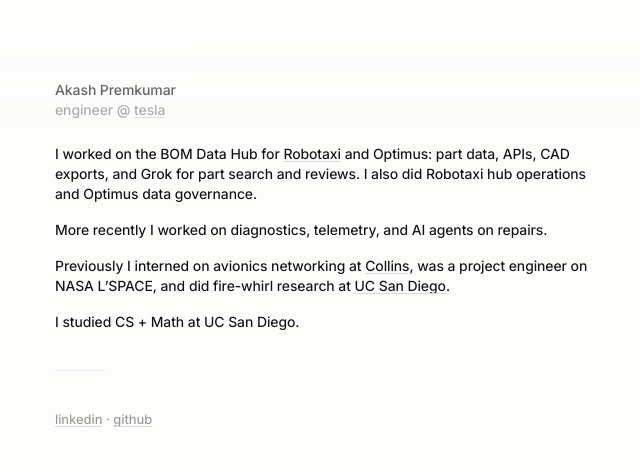
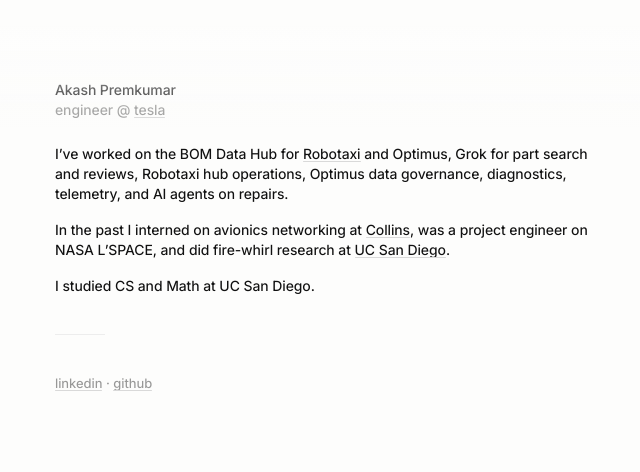
Before and after one commit to akashnaren/akashnaren.github.io, a plain HTML site: page index.html in a window 1280 px wide. Shown: the whole page, without its empty margins (310-950 px from the left). Drawn offline with Linux system fonts and the light colour scheme.

Commit message:
List Tesla work the way mntruell.com lists past projects.

```diff
--- a/index.html
+++ b/index.html
@@ -20,24 +20,18 @@
       </header>
 
       <p>
-        I worked on the BOM Data Hub for
-        <a href="https://www.tesla.com/robotaxi">Robotaxi</a> and Optimus:
-        part data, APIs, CAD exports, and Grok for part search and reviews.
-        I also did Robotaxi hub operations and Optimus data governance.
+        I’ve worked on the BOM Data Hub for
+        <a href="https://www.tesla.com/robotaxi">Robotaxi</a> and Optimus,
+        Grok for part search and reviews, Robotaxi hub operations, Optimus data
+        governance, diagnostics, telemetry, and AI agents on repairs.
       </p>
       <p>
-        More recently I worked on diagnostics, telemetry, and AI agents on
-        repairs.
-      </p>
-      <p>
-        Previously I interned on avionics networking at
+        In the past I interned on avionics networking at
         <a href="https://www.rtx.com/collinsaerospace/">Collins</a>, was a
         project engineer on NASA L’SPACE, and did fire-whirl research at
         <a href="https://ucsd.edu/">UC San Diego</a>.
       </p>
-      <p>
-        I studied CS + Math at UC San Diego.
-      </p>
+      <p>I studied CS and Math at UC San Diego.</p>
 
       <footer>
         <a href="https://www.linkedin.com/in/akash-premkumar-39826b1b7/">linkedin</a>
```
